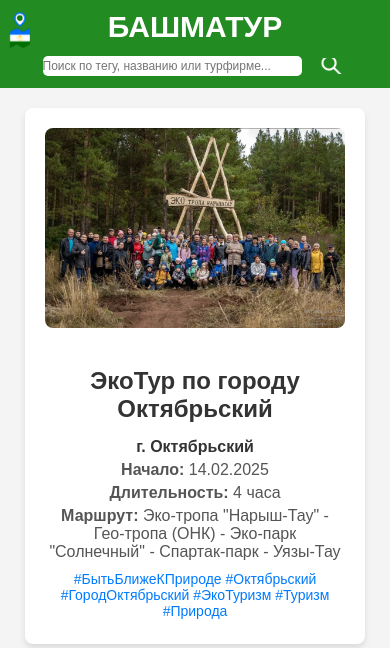
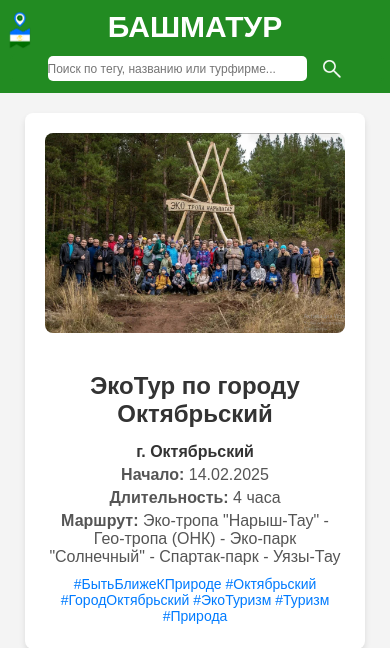
Before and after one commit to ebubler/bashmatur, a FastAPI app: page /tours in a window 390 px wide. Shown: the top 648 px of the page. Run offline with FastAPI, Linux system fonts and the light colour scheme; data comes from the database, SQL or seed files in the repository; parts of the project's set-up code (start-up, migrations or seed data) failed here and were passed over.

Commit message:
пофиксил отображение на телефонах

```diff
--- a/static/home.css
+++ b/static/home.css
@@ -151,14 +151,14 @@ body {
         padding: 0 0px;
         border: none;
         outline: none;
-        height: 20px; /* Высота строки 10px */
+        height: 25px; /* Высота строки 10px */
     }
 
     .header button {
-        width: 40px;
-        height: 100%; /* Делаем кнопку такой же высоты, как инпут */
+        width: 25px;
+        height: 25px; /* Делаем кнопку такой же высоты, как инпут */
         font-size: 0;
-        background: url('/static/search-icon.png') center/70% no-repeat, #228B22;
+        background: url('/static/search-icon.png') center/80% no-repeat, #228B22;
         border: none;
         cursor: pointer;
     }
```
